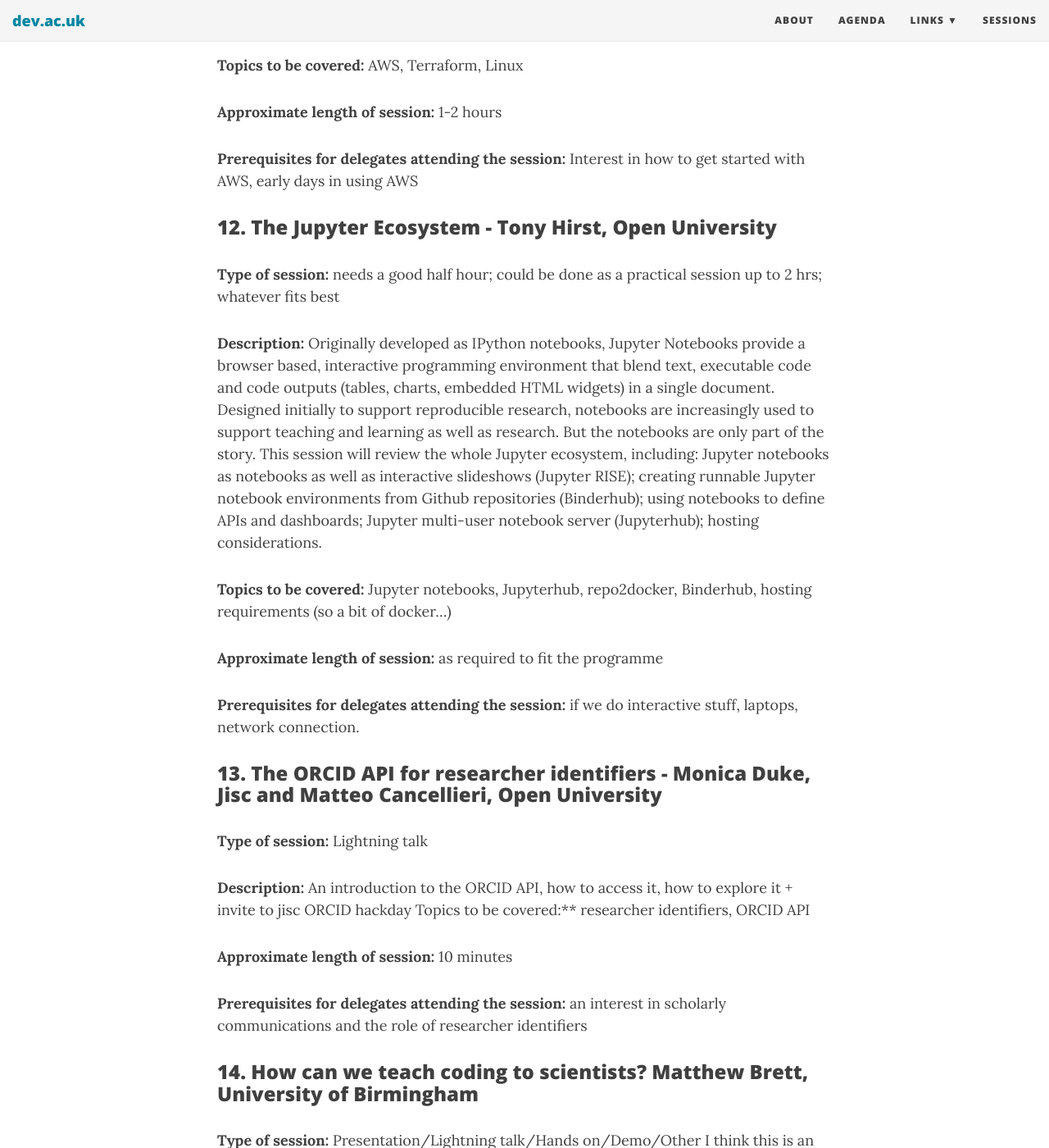
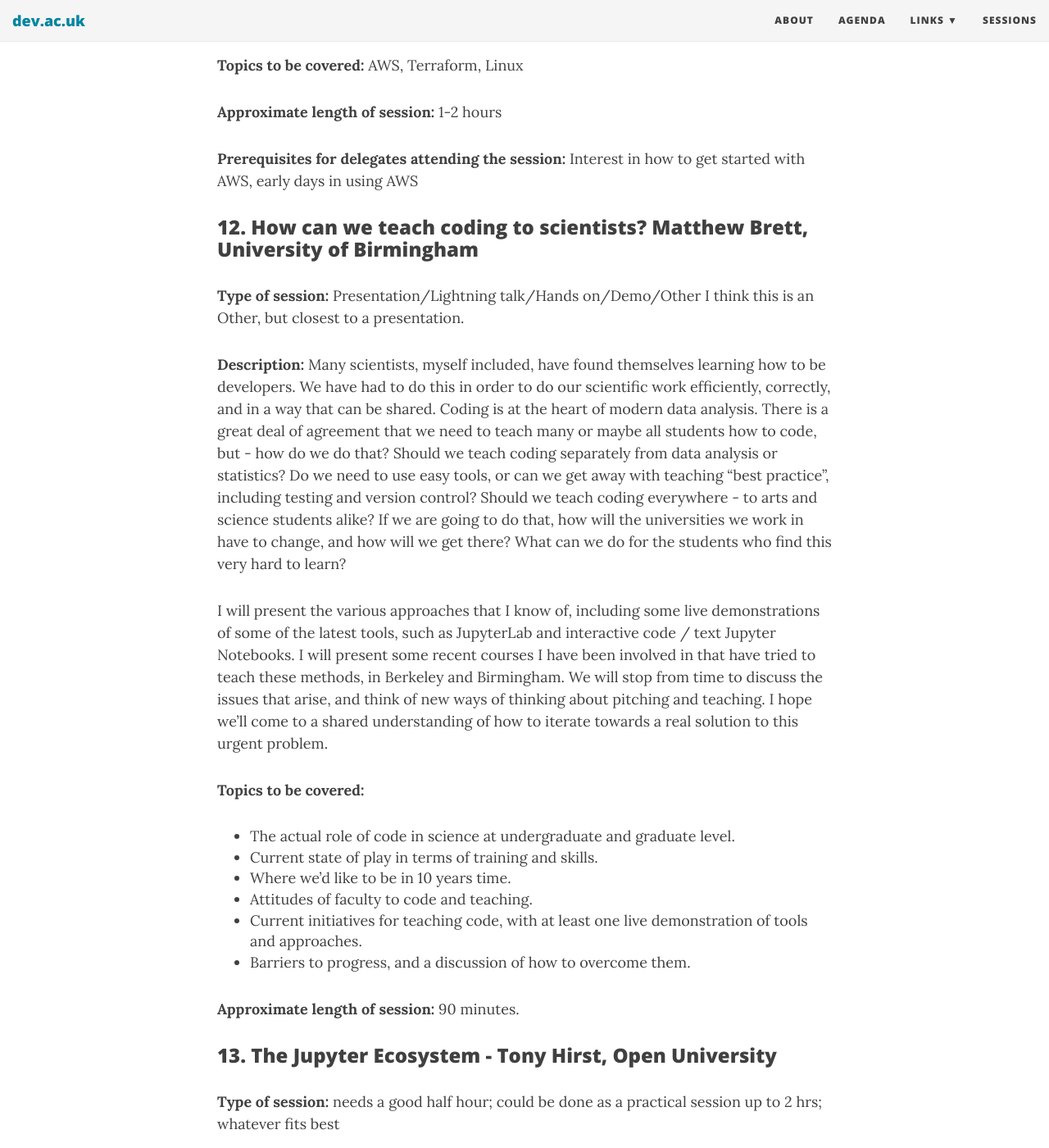
Before and after one commit to devacuk/devacuk.github.io, a Jekyll site: the page built from sessions.md, in a window 1280 px wide and 1400 px high, scrolled down 4884 px. Shown: the whole window at 82% size. Built offline with Jekyll 4.4.1, drawn with Linux system fonts in a browser that asks for light colours; nearby versions of some CDN libraries; our own code applies the rules of GitHub Pages for plain Markdown files; some of the changed text lies outside the part shown.

Commit message:
renumbering

```diff
--- a/sessions.md
+++ b/sessions.md
@@ -1,5 +1,5 @@
 
-_NB: Final agenda still subject to change!__
+_NB: Final agenda still subject to change!_
 
 ### 1. The Life Academic - Chris Gutteridge, University of Southampton
 
@@ -137,30 +137,7 @@
 
 **Prerequisites for delegates attending the session:** Interest in how to get started with AWS, early days in using AWS
 
-### 12. The Jupyter Ecosystem - Tony Hirst, Open University
-
-**Type of session:** needs a good half hour; could be done as a practical session up to 2 hrs; whatever fits best
-
-**Description:** Originally developed as IPython notebooks, Jupyter Notebooks provide a browser based, interactive programming environment that blend text, executable code and code outputs (tables, charts, embedded HTML widgets) in a single document. Designed initially to support reproducible research, notebooks are increasingly used to support teaching and learning as well as research. But the notebooks are only part of the story. This session will review the whole Jupyter ecosystem, including: Jupyter notebooks as notebooks as well as interactive slideshows (Jupyter RISE); creating runnable Jupyter notebook environments from Github repositories (Binderhub); using notebooks to define APIs and dashboards; Jupyter multi-user notebook server (Jupyterhub); hosting considerations.
-
-**Topics to be covered:** Jupyter notebooks, Jupyterhub, repo2docker, Binderhub, hosting requirements (so a bit of docker…)
-
-**Approximate length of session:** as required to fit the programme
-
-**Prerequisites for delegates attending the session:** if we do interactive stuff, laptops, network connection.
-
-### 13. The ORCID API for researcher identifiers - Monica Duke, Jisc and Matteo Cancellieri, Open University
-
-**Type of session:** Lightning talk
-
-**Description:** An introduction to the ORCID API, how to access it, how to explore it + invite to jisc ORCID hackday
-Topics to be covered:** researcher identifiers, ORCID API
-
-**Approximate length of session:** 10 minutes
-
-**Prerequisites for delegates attending the session:** an interest in scholarly communications and the role of researcher identifiers
-
-### 14. How can we teach coding to scientists? Matthew Brett, University of Birmingham
+### 12. How can we teach coding to scientists? Matthew Brett, University of Birmingham
 
 **Type of session:** Presentation/Lightning talk/Hands on/Demo/Other
 I think this is an Other, but closest to a presentation.
@@ -268,16 +278,6 @@
 The portal is being delivered using a “just-in-time” agile approach with learners and administrators using the system as its functionality is being fleshed out. The presentation will explore the challenges of this approach and how it can be made to work for learners, administrators and developers.
 Topics to be covered: Agile Project Management, .NET + JavaScript development
 Approximate length of session:** 30min
-
-### 21. Student Checklist Manifesto - Arul Vaithilingam, York St John University
-
-**Type of session:** Presentation
-
-**Description:** In this presentation, I will outline how the student checklist can be created, accessed, utilised, benefited, shared & improved.
-
-**Topics to be covered:** Time Management, Cost Effective, Benefits
-
-**Approximate length of session:** 10-15 mins.
 
 ### 22. Introduction to Machine Learning - Juliette Culver, Open University
 
```
Also changed, not shown: other parts of sessions.md (+39 -6 lines), agenda.md (+10 -10 lines).
